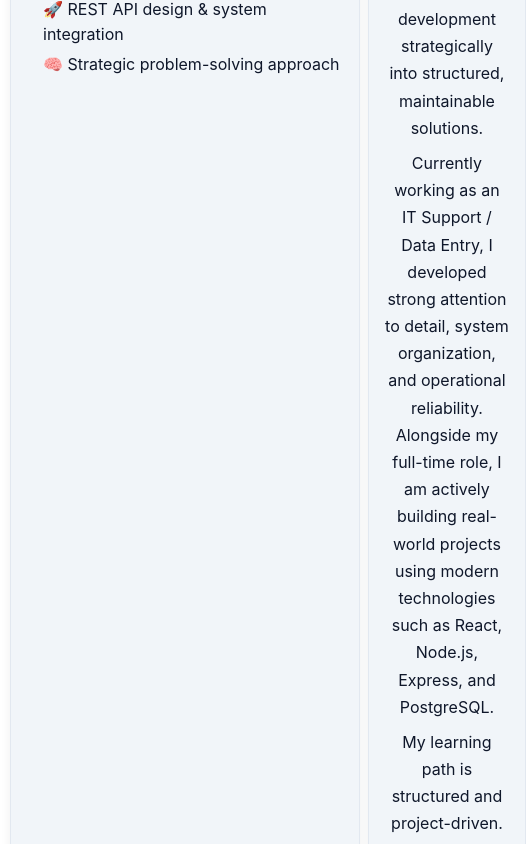
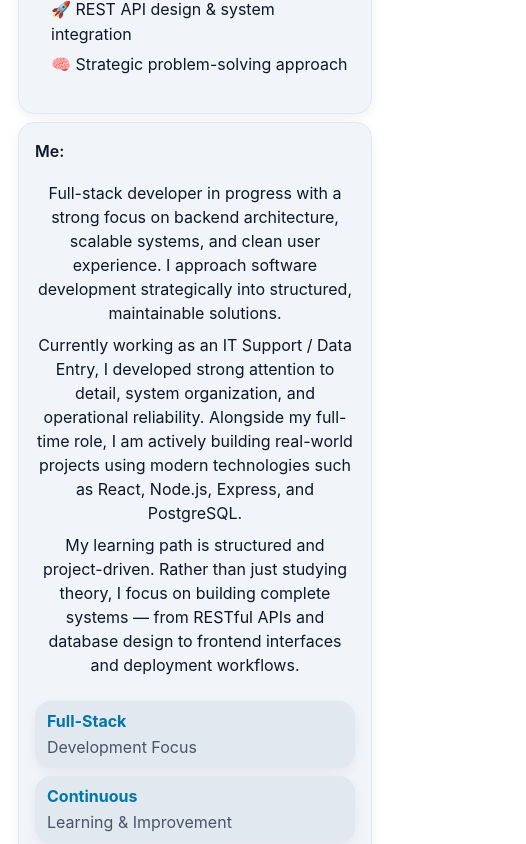
Before and after one commit to N-PanhaMony/portfolio_3.0.0, a React (Vite) app: page / in a window 390 px wide. Shown: the part 6100-6944 px from the top of the page, 526 px wide, since content can reach past the window. Built offline with nearby package versions, Linux system fonts and the light colour scheme.

Commit message:
feat: make About page fully responsive (mobile stack, tablet 2-column, desktop full layout)

```diff
--- a/src/pages/About.jsx
+++ b/src/pages/About.jsx
@@ -38,7 +38,7 @@ export default function About() {
         <FadeInSection>
           <div className="intro-section about-right">
             {/* About Description */}
-            <h2 className="subtitle">About Me</h2>
+            <h2 className="subtitle">Me:</h2>
             <div className="about-description">
               <p className="about-intro">
                 Full-stack developer in progress with a strong focus on backend architecture,
--- a/src/styles/about.css
+++ b/src/styles/about.css
@@ -2,12 +2,6 @@
    ABOUT PAGE
 ========================== */
 
-/* Container */
-.about-container {
-  padding: 0;
-  max-width: 1200px;
-  margin: 0 auto;
-}
 /* --------------------------
    About Page Title & Subtitle
 ----------------------------*/
@@ -34,12 +28,12 @@
 /* --------------------------
    Grid Layout
 ----------------------------*/
-.about-grid {
+/* .about-grid {
   display: grid;
   grid-template-columns: 350px 1fr;
   gap: var(--spacing-sm);
   align-items: stretch;
-}
+} */
 
 /* --------------------------
    Intro Sections Reuse
--- a/src/styles/responsive.css
+++ b/src/styles/responsive.css
@@ -564,3 +564,90 @@
     font-size: 0.8rem;
   }
 }
+
+/* ==========================
+   RESPONSIVE – ABOUT PAGE (Mobile-First)
+========================== */
+
+/* 📱 Mobile (≤ 639px) */
+@media (max-width: 639px) {
+  .about-container {
+    padding: 0 var(--spacing-sm); /* side spacing */
+  }
+
+  .about-grid {
+    display: grid;
+    grid-template-columns: 1fr; /* full width stack */
+    gap: var(--spacing-sm);
+  }
+
+  .about-image img {
+    width: 150px;
+    height: 150px;
+  }
+
+  .about-left h3,
+  .about-right h2 {
+    font-size: 1rem;
+  }
+
+  .about-description p {
+    font-size: 0.9rem;
+    line-height: 1.5;
+  }
+
+  .stat-card {
+    flex: 1 1 100%; /* full width */
+  }
+}
+
+/* 📲 Tablet (640px – 1023px) */
+@media (min-width: 640px) and (max-width: 1023px) {
+  .about-grid {
+    display: grid;
+    grid-template-columns: 350px 1fr;
+    gap: var(--spacing-sm);
+  }
+
+  .about-image img {
+    width: 180px;
+    height: 180px;
+  }
+
+  .about-left h3,
+  .about-right h2 {
+    font-size: var(--fs-subtitle);
+  }
+
+  .stat-card {
+    flex: 1 1 45%; /* 2 per row */
+  }
+}
+
+/* 🖥 Desktop (≥ 1024px) */
+@media (min-width: 1024px) {
+  .about-grid {
+    display: grid;
+    grid-template-columns: 350px 1fr; /* image left, info right */
+    gap: var(--spacing-md);
+    align-items: stretch;
+  }
+
+  .about-image img {
+    width: 200px;
+    height: 200px;
+  }
+
+  .about-left h3,
+  .about-right h2 {
+    font-size: var(--fs-subtitle);
+  }
+
+  .about-description p {
+    font-size: var(--fs-body);
+  }
+
+  .stat-card {
+    flex: 1 1 auto;
+  }
+}
```
